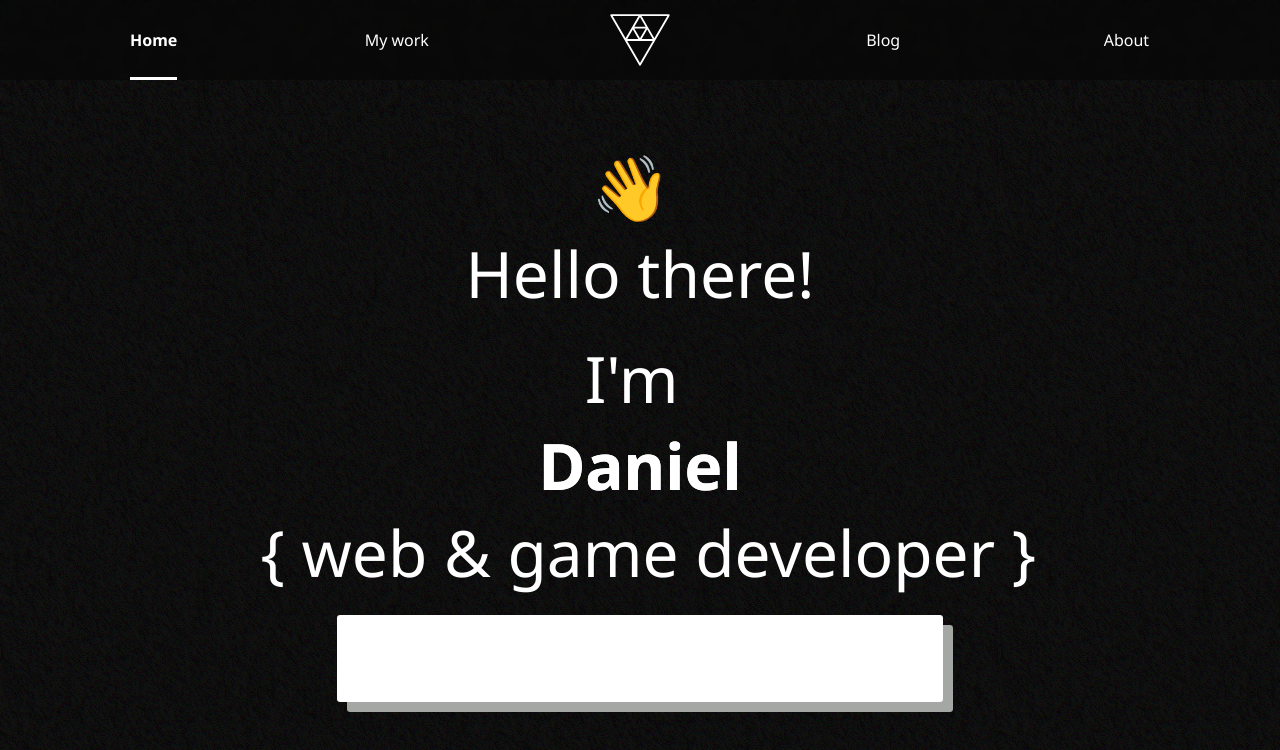
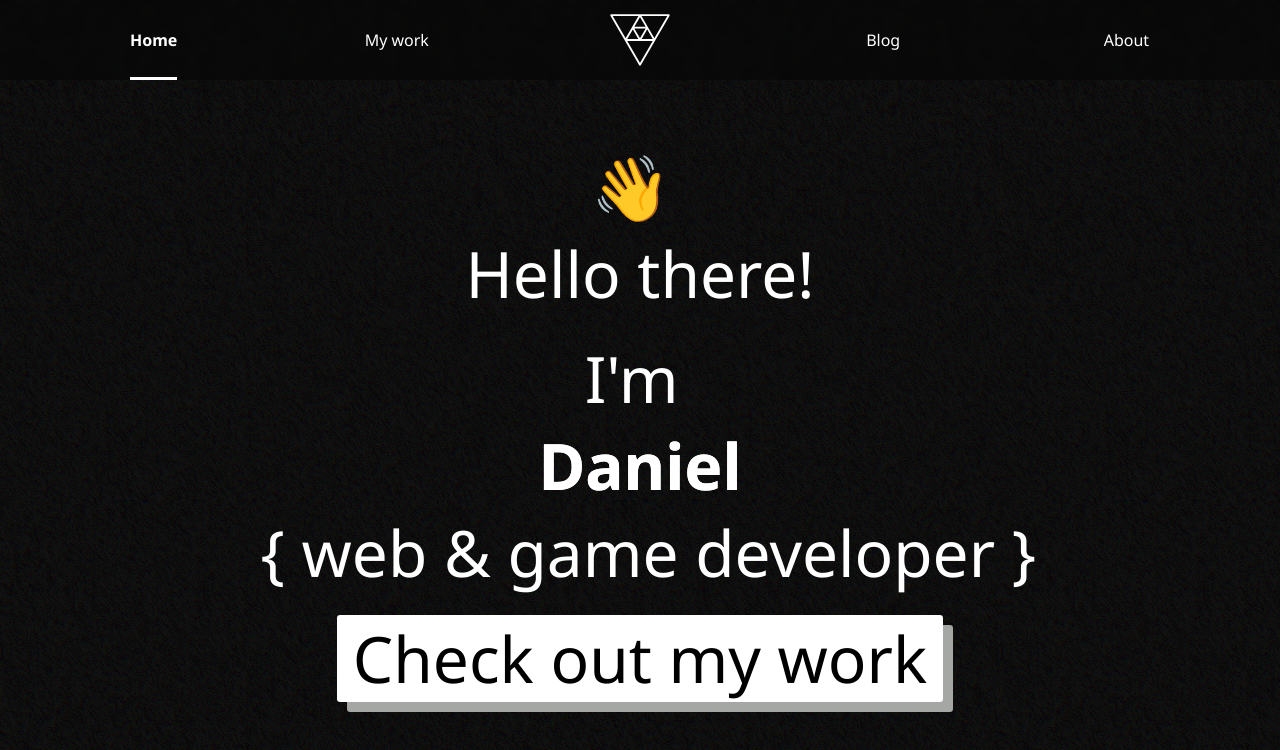
Before and after one commit to VoOoLoX/vooolox.xyz, a Next.js app: page / in a window 1280 px wide. Shown: the top 750 px of the page. Built offline with nearby package versions, Linux system fonts and the light colour scheme.

Commit message:
Another white theme fix

```diff
--- a/components/Home.module.sass
+++ b/components/Home.module.sass
@@ -39,7 +39,6 @@
 
 .work
     cursor: pointer
-    color: #000
     background: #fff
     box-shadow: 10px 10px 0px 0px #a4a7a4
     padding: 0 0.5em
@@ -48,6 +47,8 @@
     transition: 0.5s
     text-decoration: none
     text-align: center
+    h1
+        color: #000
     &:hover
         padding: 0 1em
     &:focus
```
